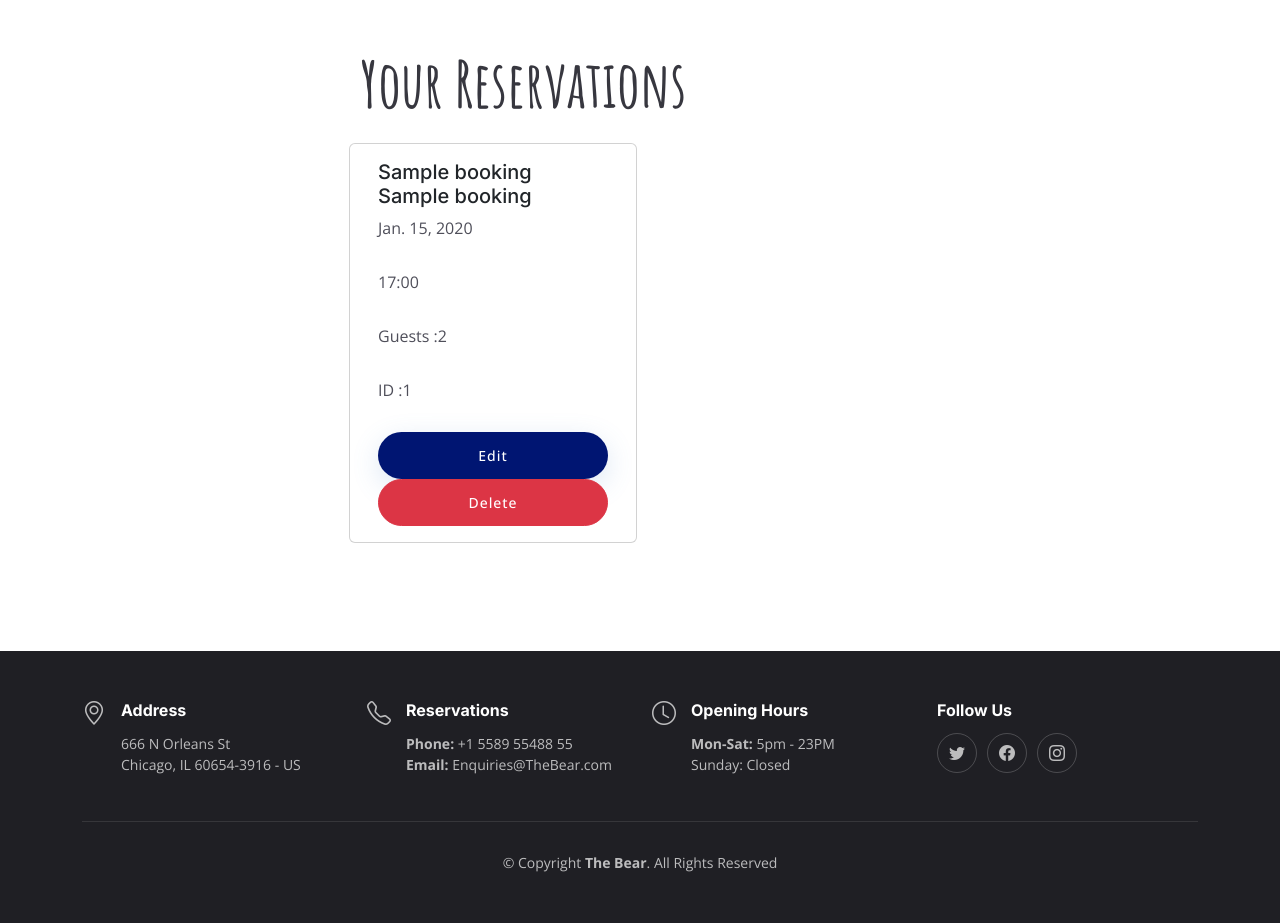
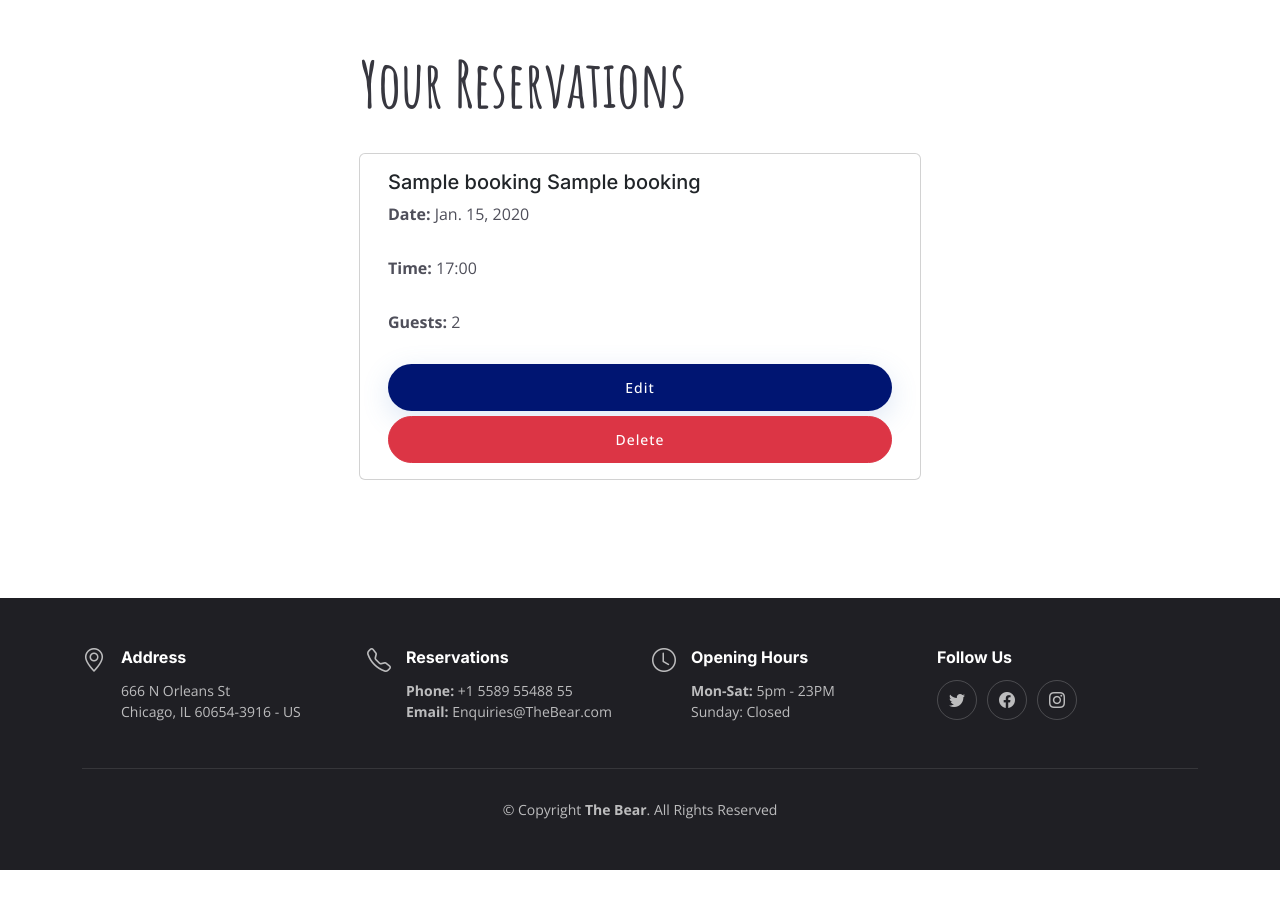
Before and after one commit to JCav23/Project4-TheBear, a Django app: page /bookings/reservations/ in a window 1280 px wide. Shown: the part 90-1013 px from the top of the page. After the commit the page ends 960 px from the top, so only its background shows below. Run offline with Django 5.2, Linux system fonts and the light colour scheme; a user stored in the database is signed in; tables that the repository leaves empty hold one stand-in row (values such as "Sample post"); some libraries are stand-ins or nearby versions.

Commit message:
updated styling for reservation cards for better UX

```diff
--- a/booking/templates/bookings/reservations.html
+++ b/booking/templates/bookings/reservations.html
@@ -9,16 +9,15 @@
             <h2>Your Reservations</h2>
             <div class="row">
                 {% for booking in bookings %}
-                <div class="card" style="width: 18rem;">
+                <div class="card col" style="width: 18rem; margin: 10px;">
                     <div class="card-body">
                         <h5 class="card-title">{{ booking.f_name }} {{ booking.l_name }}</h5>
-                        <p class="card-text">{{ booking.date }}</p>
-                        <p class="card-text">{{ booking.time }}</p>
-                        <p class="card-text">Guests :{{ booking.num_guests }}</p>
-                        <p class="card-text">ID :{{ booking.id }}</p>
+                        <p class="card-text"><strong>Date:</strong> {{ booking.date }}</p>
+                        <p class="card-text"><strong>Time:</strong> {{ booking.time }}</p>
+                        <p class="card-text"><strong>Guests:</strong> {{ booking.num_guests }}</p>
                         <div class="container">
                             <div class="row">
-                                <a href="#" class="btn btn-book-a-table">Edit</a>
+                                <a href="#" class="btn btn-book-a-table" style="margin-bottom: 5px;">Edit</a>
                                 <a href="delete/{{ booking.id }}" data-bs-toggle="modal" class="btn btn-danger"
                                     data-bs-target="#delete_modal{{ booking.id }}">Delete</a>
                             </div>
```
